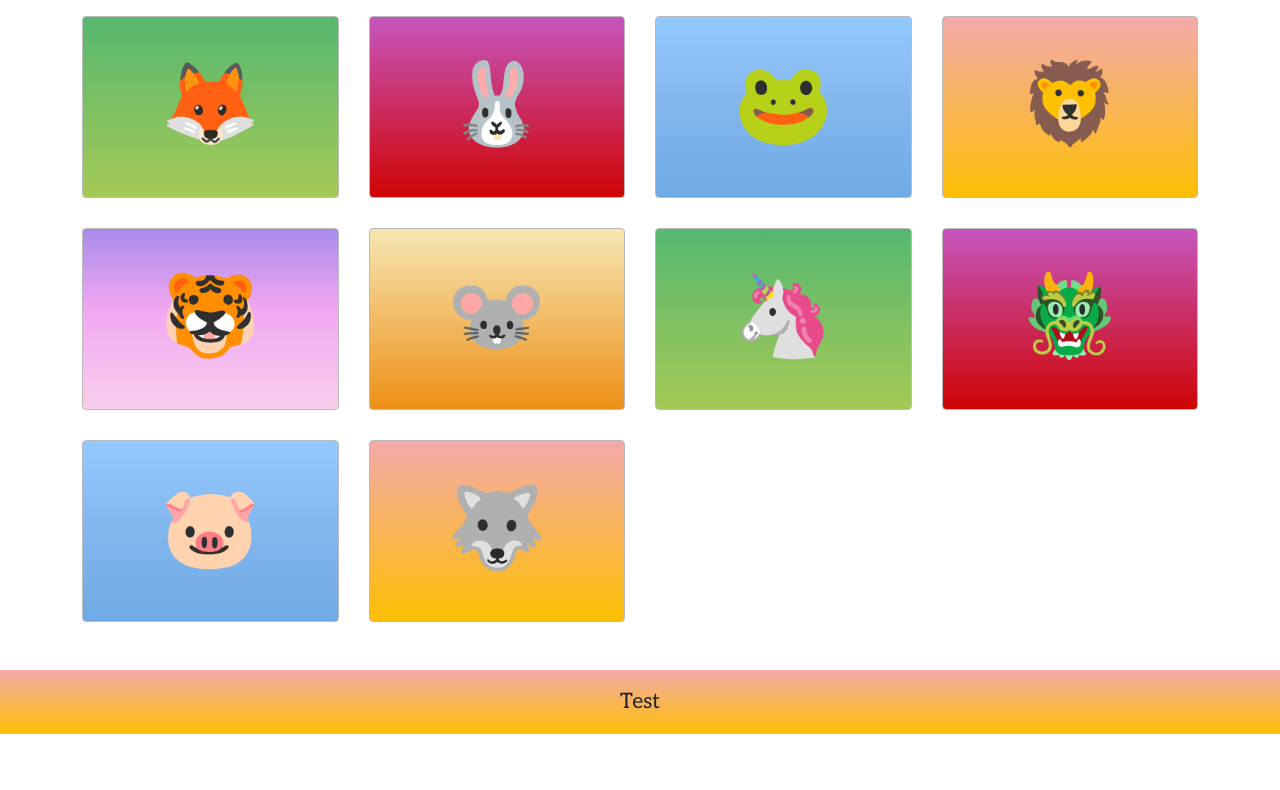
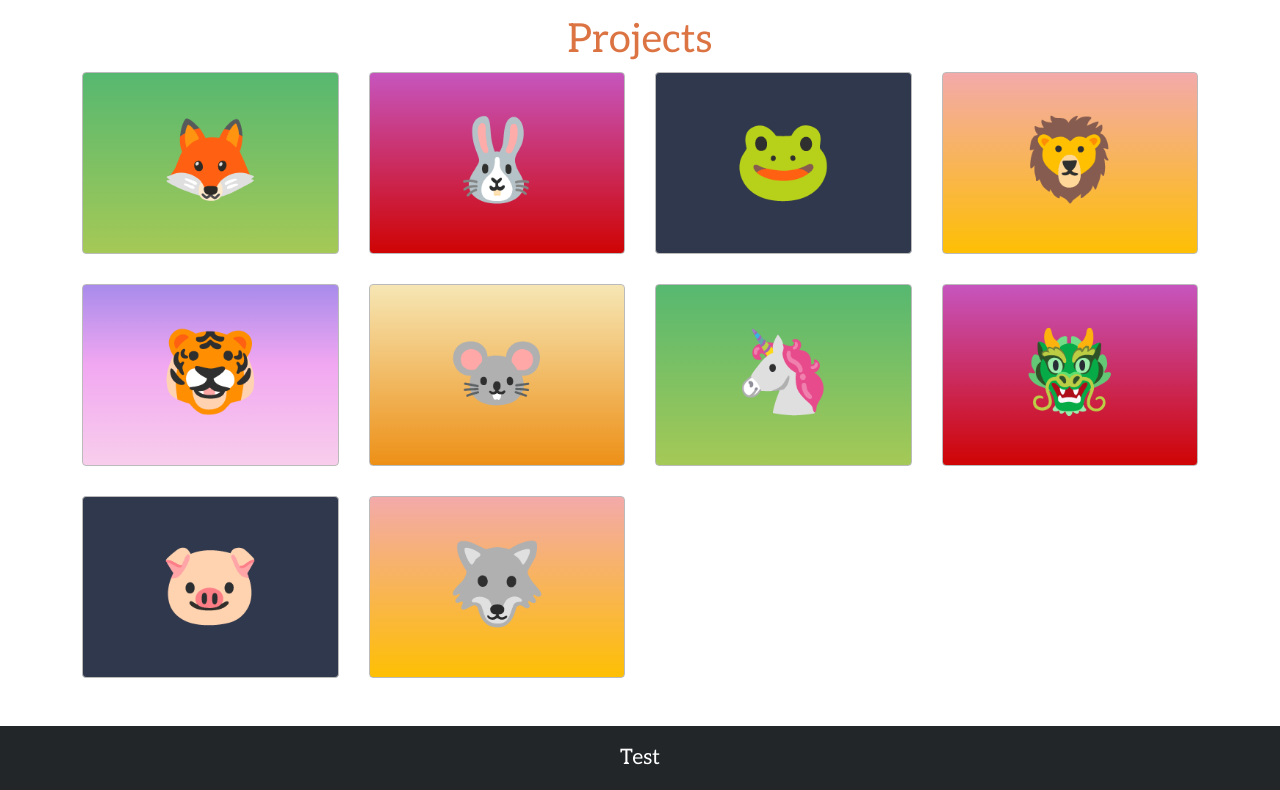
Before and after one commit to mmuoio/portfolio, a website: page index.html in a window 1280 px wide. Shown: the part 1034-1824 px from the top of the page. Before the commit the page ends 1768 px from the top, so only its background shows below. Drawn offline with nearby package versions, Linux system fonts and the light colour scheme.

Commit message:
darker colors

```diff
--- a/index.html
+++ b/index.html
@@ -85,18 +85,14 @@
 			</div>
 		</header>
 
-		<div
-			class="jumbo-cover blue"
-			data-aos="zoom-out"
-			data-aos-duration="500"
-		>
+		<div class="jumbo-cover" data-aos="zoom-out" data-aos-duration="500">
 			<div class="container">
 				<div class="profile-photo"><img src="img/profile.jpg" /></div>
 				<div class="about-me" style="overflow: hidden">
 					<h2>About me</h2>
 					<p>
 						Hi, I'm Matt! I'm a
-						<strong class="strong">fullstack developer</strong>
+						<span class="strong">fullstack developer</span>
 						living in the Philadelphia area. I've had a fascination
 						with building websites since I was a teenager, taeching
 						myself basic HTML and CSS before attending the Rochester
@@ -171,7 +167,10 @@
 			</div>
 		</div>
 
-		<div class="p-5 d-flex jumbo-projects">
+		<div class="p-5 jumbo-projects">
+			<div class="d-flex container project-header justify-content-center">
+				<h2>Projects</h2>
+			</div>
 			<div class="container grid-container">
 				<div class="zone green">🦊</div>
 				<div class="zone red">🐰</div>
@@ -186,8 +185,8 @@
 			</div>
 		</div>
 
-		<footer>
-			<div class="yellow p-3">
+		<footer class="footer">
+			<div class="text-white p-3">
 				<div class="footer-text">Test</div>
 			</div>
 		</footer>
--- a/style.scss
+++ b/style.scss
@@ -1,5 +1,6 @@
-$brandColor: #305fbd;
-$secondaryColor: #c33e00;
+$brandColor: #7398e0;
+$primaryColor: #2f384c;
+$secondaryColor: #dc7342;
 //$fontFamily: "Montserrat", sans-serif;
 $fontFamily: "Aleo", serif;
 //$fontFamily: "Mulish", sans-serif;
@@ -19,12 +20,15 @@ h1 {
 }
 h2 {
 	font-size: 2.5em;
+	color: $secondaryColor;
 }
 h3 {
 	font-size: 2em;
+	color: $secondaryColor;
 }
 h4 {
 	font-size: 1.65em;
+	color: $secondaryColor;
 }
 
 .sticky {
@@ -45,14 +49,14 @@ h4 {
 		}
 	}
 	.navbar-brand {
-		background-color: $brandColor;
+		background-color: $primaryColor;
 		border-radius: 15px;
 		padding: 0px;
 		height: 65px;
 		width: 65px;
 		transition: transform $headerTransitionSpeed;
 		a {
-			color: #fff;
+			color: $secondaryColor;
 			text-decoration: none;
 			font-weight: bold;
 			font-size: 17pt;
@@ -97,8 +101,8 @@ header {
 }
 .jumbo-cover {
 	padding: 48px 16px;
-	h3,
-	h2,
+	background-color: $primaryColor;
+	color: #fff;
 	.strong {
 		color: $secondaryColor;
 	}
@@ -182,6 +186,10 @@ header {
 	div {
 		text-align: center;
 	}
+}
+
+.footer {
+	background-color: #222629;
 }
 
 .footer-text {
@@ -309,45 +317,49 @@ header {
  *  Blue Background
  **********************************************************************/
 .blue {
-	background: #7abcff; /* Old browsers */
-	background: -moz-linear-gradient(
-		top,
-		#93c9ff 0%,
-		#85b8ee 44%,
-		#6eaae6 100%
-	); /* FF3.6+ */
-	background: -webkit-gradient(
-		linear,
-		left top,
-		left bottom,
-		#93c9ff 0%,
-		#85b8ee 44%,
-		#6eaae6 100%
-	); /* Chrome,Safari4+ */
-	background: -webkit-linear-gradient(
-		top,
-		#93c9ff 0%,
-		#85b8ee 44%,
-		#6eaae6 100%
-	); /* Chrome10+,Safari5.1+ */
-	background: -o-linear-gradient(
-		top,
-		#93c9ff 0%,
-		#85b8ee 44%,
-		#6eaae6 100%
-	); /* Opera 11.10+ */
-	background: -ms-linear-gradient(
-		top,
-		#93c9ff 0%,
-		#85b8ee 44%,
-		#6eaae6 100%
-	); /* IE10+ */
-	background: linear-gradient(
-		top,
-		#93c9ff 0%,
-		#85b8ee 44%,
-		#6eaae6 100%
-	); /* W3C */
+	background-color: #2f384c;
+	//border-top: 10px solid #061027;
+	//border-bottom: 10px solid #061027;
+	color: white;
+	// background: #7abcff; /* Old browsers */
+	// background: -moz-linear-gradient(
+	// 	top,
+	// 	#93c9ff 0%,
+	// 	#85b8ee 44%,
+	// 	#6eaae6 100%
+	// ); /* FF3.6+ */
+	// background: -webkit-gradient(
+	// 	linear,
+	// 	left top,
+	// 	left bottom,
+	// 	#93c9ff 0%,
+	// 	#85b8ee 44%,
+	// 	#6eaae6 100%
+	// ); /* Chrome,Safari4+ */
+	// background: -webkit-linear-gradient(
+	// 	top,
+	// 	#93c9ff 0%,
+	// 	#85b8ee 44%,
+	// 	#6eaae6 100%
+	// ); /* Chrome10+,Safari5.1+ */
+	// background: -o-linear-gradient(
+	// 	top,
+	// 	#93c9ff 0%,
+	// 	#85b8ee 44%,
+	// 	#6eaae6 100%
+	// ); /* Opera 11.10+ */
+	// background: -ms-linear-gradient(
+	// 	top,
+	// 	#93c9ff 0%,
+	// 	#85b8ee 44%,
+	// 	#6eaae6 100%
+	// ); /* IE10+ */
+	// background: linear-gradient(
+	// 	top,
+	// 	#93c9ff 0%,
+	// 	#85b8ee 44%,
+	// 	#6eaae6 100%
+	// ); /* W3C */
 }
 
 /***********************************************************************
```
Also changed, not shown: style.css, 1 other file.
